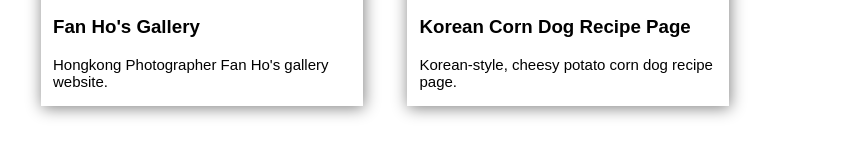
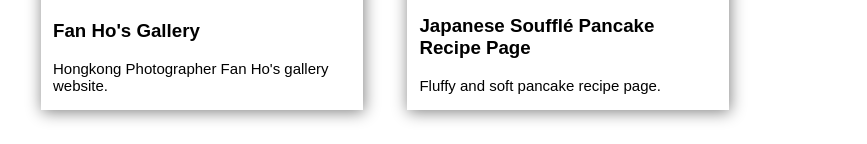
Before and after one commit to AndreaHam/ifspring2023, a plain HTML site: page semester-review/index.html in a window 1280 px wide. Shown: the part 531-675 px from the top of the page, without its empty margins (19-886 px from the left). Drawn offline with Linux system fonts and the light colour scheme; a web font is replaced by a local one.

Commit message:
Update index.html

```diff
--- a/semester-review/index.html
+++ b/semester-review/index.html
@@ -29,8 +29,8 @@
 			<div class="img" >
 				<img class="corndog" src="./img/Screen Shot 2023-05-04 at 3.50.33 PM.png" alt="">
 				<div class="description">
-				<h3>Korean Corn Dog Recipe Page</h3>
-				<p>Korean-style, cheesy potato corn dog recipe page.</p>
+				<h3>Japanese Soufflé Pancake Recipe Page</h3>
+				<p>Fluffy and soft pancake recipe page.</p>
 				</div>
 
 			</div>
```
